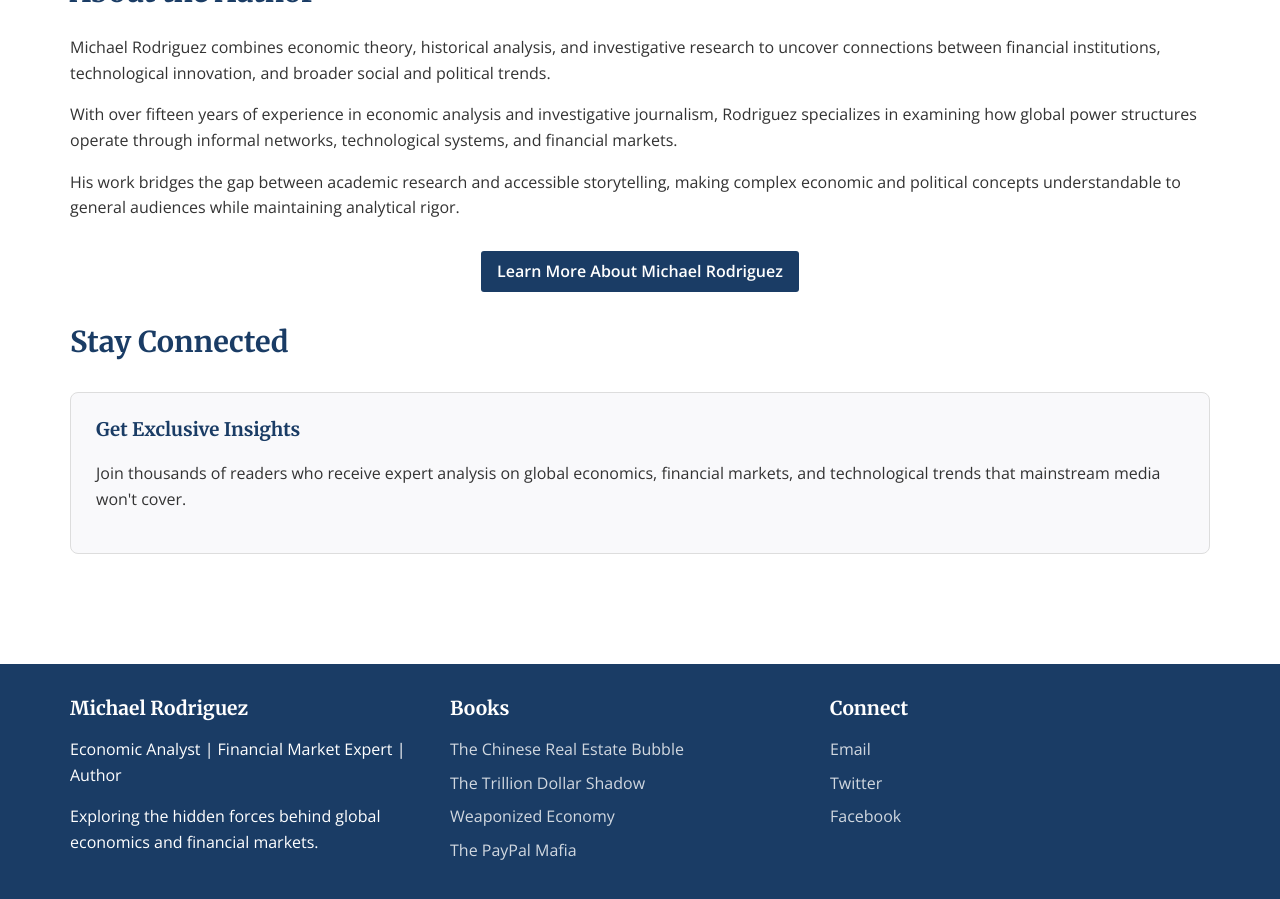
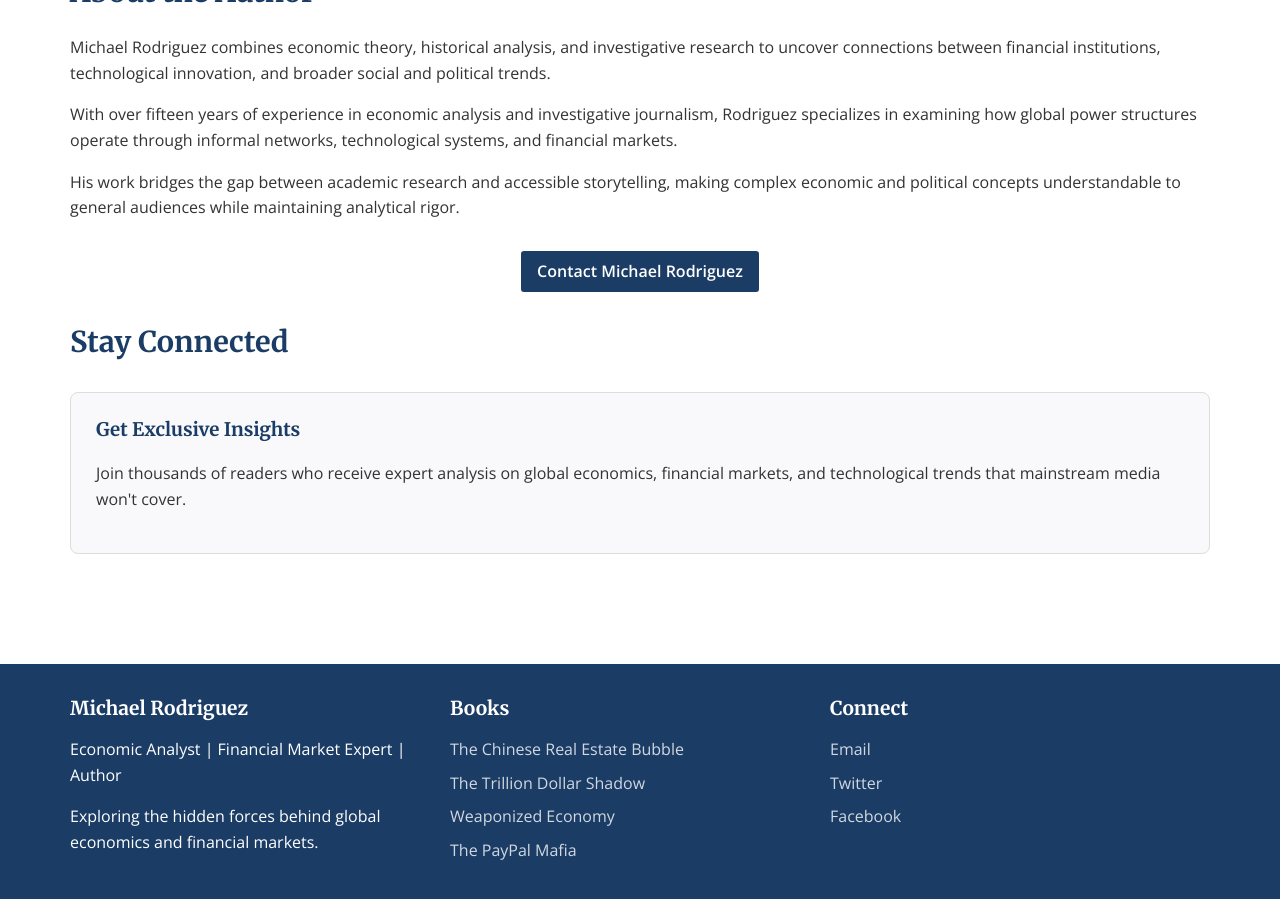
Before and after one commit to Zews123/michael-rodriguez-books, a Jekyll site: the page built from index.md, in a window 1280 px wide and 900 px high, scrolled down 4099 px. Built offline with Jekyll 4.4.1, drawn with Linux system fonts in a browser that asks for light colours.

Commit message:
Update index.md

```diff
--- a/index.md
+++ b/index.md
@@ -119,7 +119,7 @@ canonical_url: "https://zews123.github.io/michael-rodriguez-books/"
 <p>His work bridges the gap between academic research and accessible storytelling, making complex economic and political concepts understandable to general audiences while maintaining analytical rigor.</p>
 
 <div style="text-align: center; margin: 30px 0;">
-  <a href="{{ site.baseurl }}/about/" class="btn btn-primary">Learn More About Michael Rodriguez</a>
+  <a href="{{ site.baseurl }}/contact" class="btn btn-primary">Contact Michael Rodriguez</a>
 </div>
 
 ## Stay Connected
```
